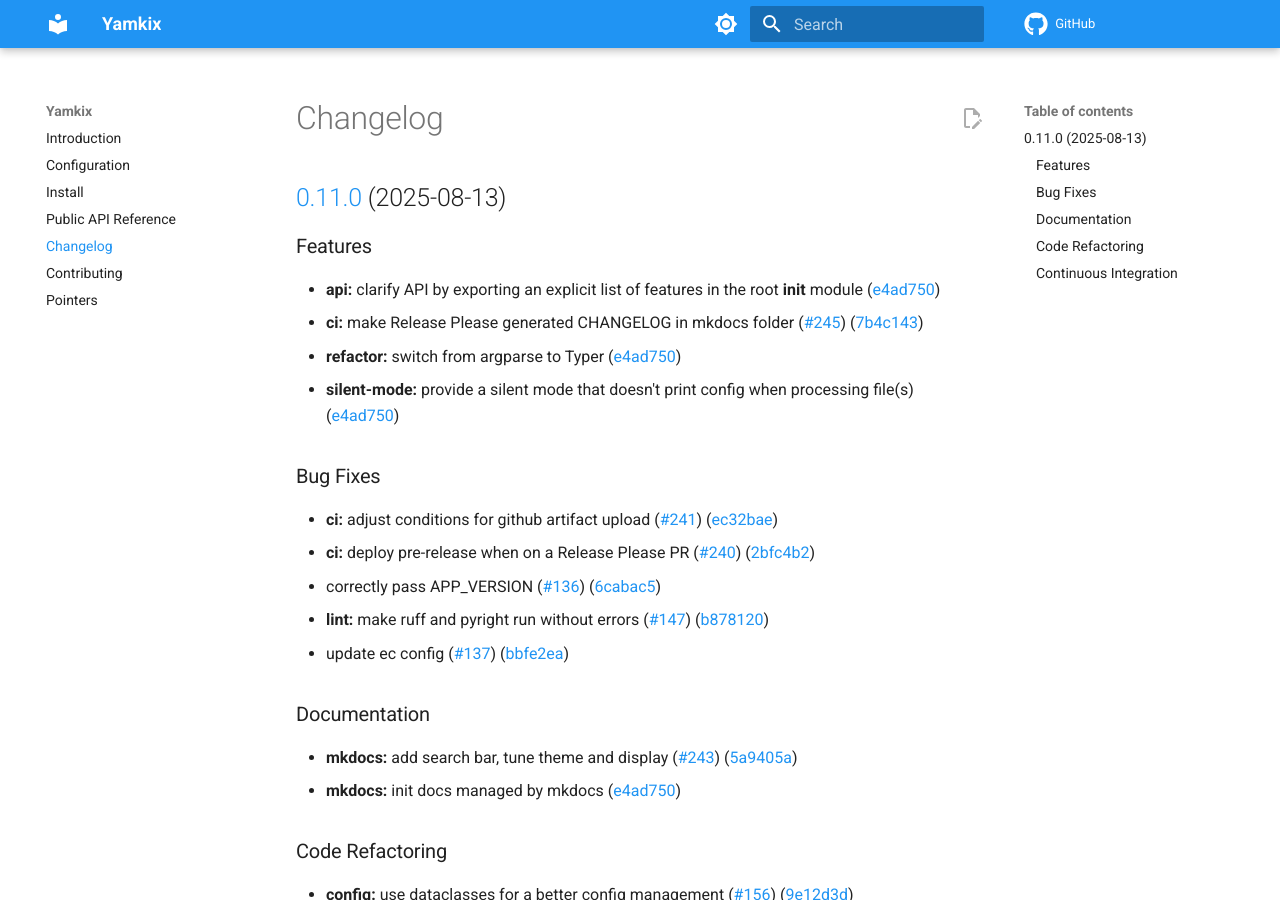
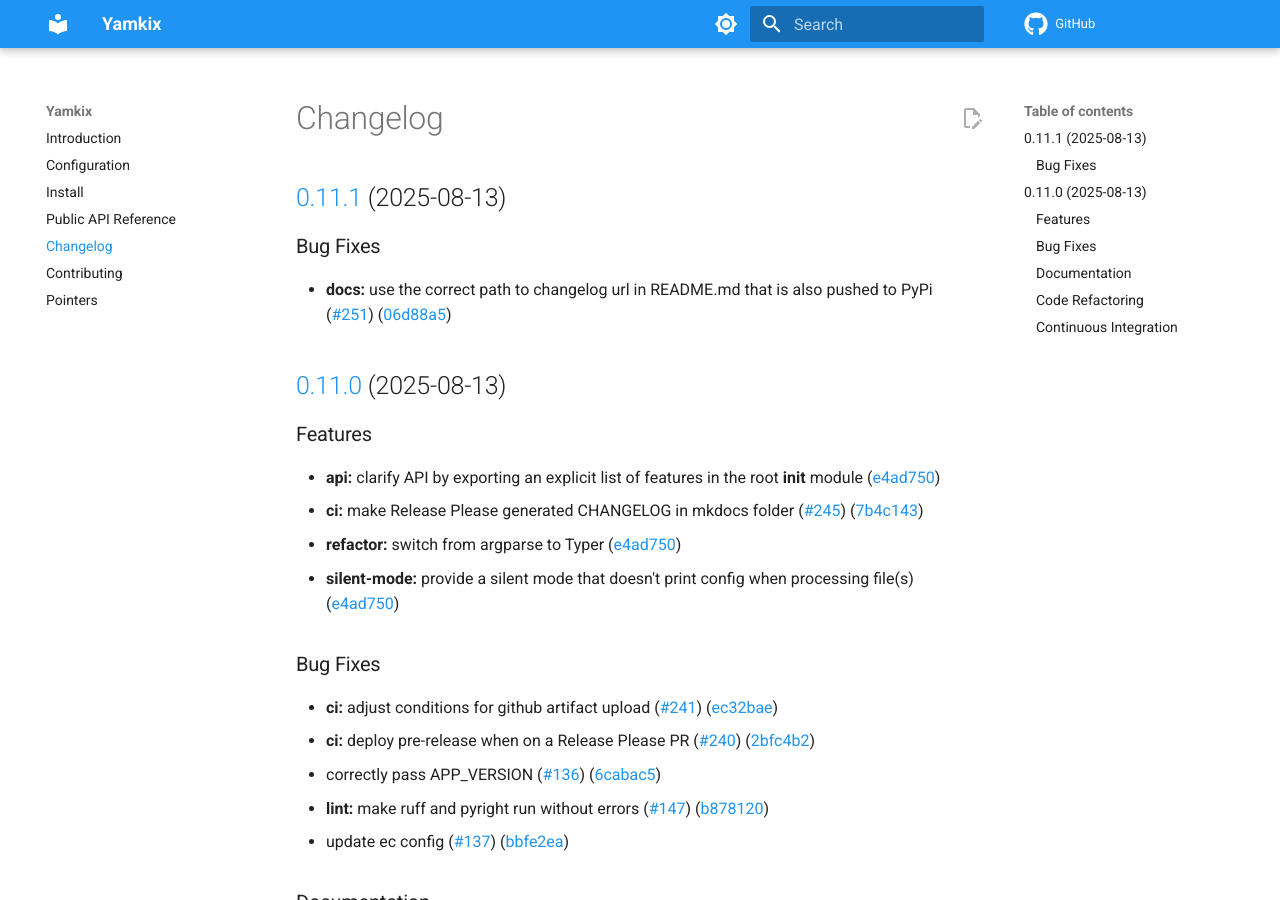
Before and after one commit to looztra/yamkix, an MkDocs documentation site: the page built from docs/changelog.md, in a window 1280 px wide and 900 px high. Built offline with MkDocs 1.6.1 and Material for MkDocs 9.7.7, drawn with Linux system fonts in a browser that asks for light colours; comment, search, counter and statistics services are not loaded.

Commit message:
chore(main): release 0.11.1 (#252)
:robot: I have created a release *beep* *boop*
---


## [0.11.1](https://github.com/looztra/yamkix/compare/v0.11.0...v0.11.1)
(2025-08-13)


### Bug Fixes

* **docs:** use the correct path to changelog url in README.md that is
also pushed to PyPi
([#251](https://github.com/looztra/yamkix/issues/251))
([06d88a5](https://github.com/looztra/yamkix/commit/06d88a50c7a79378a794e9baa8c0ede19ea7cd38))

---
This PR was generated with [Release
Please](https://github.com/googleapis/release-please). See
[documentation](https://github.com/googleapis/release-please#release-please).

```diff
--- a/docs/changelog.md
+++ b/docs/changelog.md
@@ -1,4 +1,11 @@
 # Changelog
+
+## [0.11.1](https://github.com/looztra/yamkix/compare/v0.11.0...v0.11.1) (2025-08-13)
+
+
+### Bug Fixes
+
+* **docs:** use the correct path to changelog url in README.md that is also pushed to PyPi ([#251](https://github.com/looztra/yamkix/issues/251)) ([06d88a5](https://github.com/looztra/yamkix/commit/06d88a50c7a79378a794e9baa8c0ede19ea7cd38))
 
 ## [0.11.0](https://github.com/looztra/yamkix/compare/v0.10.0...v0.11.0) (2025-08-13)
 
```
Also changed, not shown: .release-please-manifest.json.
